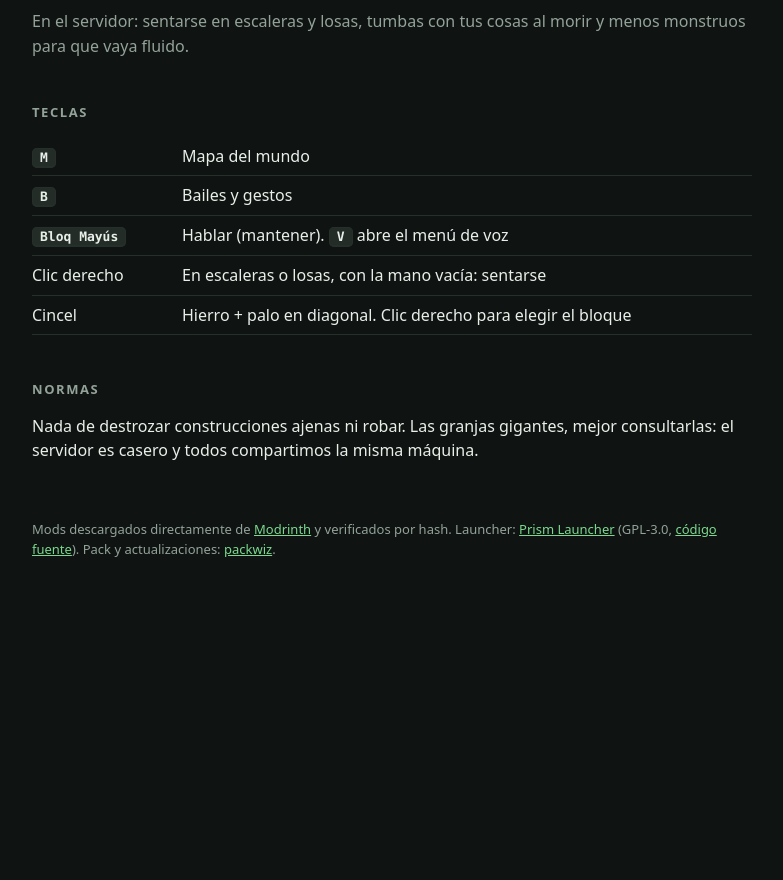
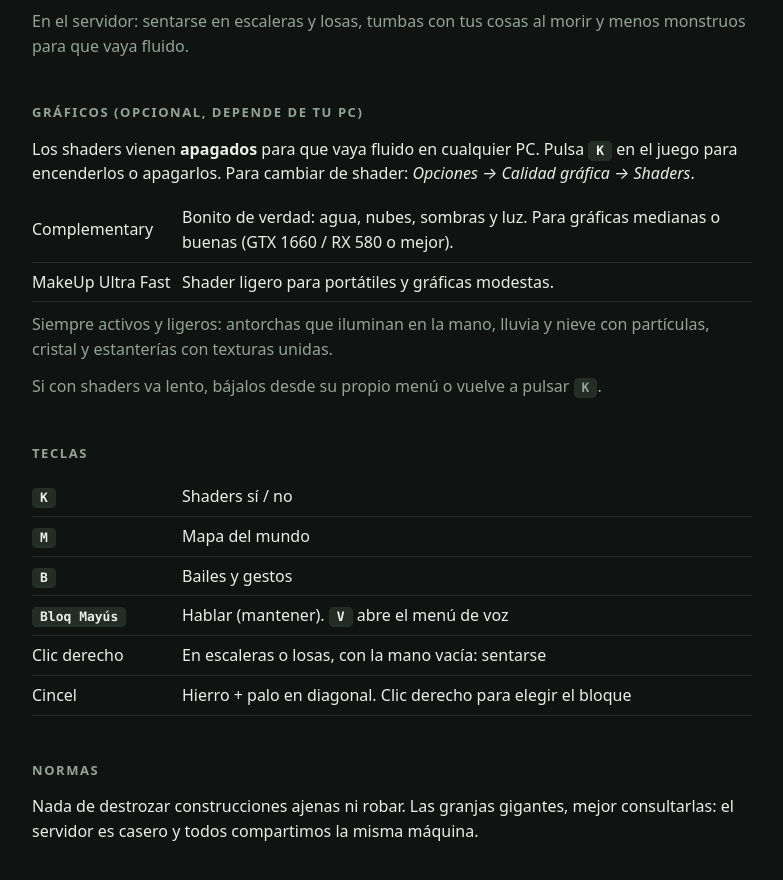
Before and after one commit to JosepOli/olive-smp, a plain HTML site: page index.html in a window 1280 px wide. Shown: the part 1464-2344 px from the top of the page, without its empty margins (248-1031 px from the left). Before the commit the page ends 2100 px from the top, so only its background shows below. Drawn offline with Linux system fonts and the light colour scheme; no server answers.

Commit message:
1.1.0: Iris (shaders apagados por defecto), Complementary, MakeUp, Continuity, Particle Rain, LambDynamicLights

```diff
--- a/index.html
+++ b/index.html
@@ -51,7 +51,7 @@ footer{margin-top:56px;font-size:13px;color:var(--mut)} a{color:var(--acc)}
 <p class="note"><b>Lista blanca:</b> solo entra quien esté apuntado. Pásale a Josep tu <b>nombre de Minecraft</b> exacto antes de jugar.</p>
 
 <details><summary>¿Usas la app de Modrinth, Prism en Linux/Mac u otro launcher?</summary>
-<p style="margin-top:10px">Descarga <a href="https://github.com/JosepOli/olive-smp/releases/download/v1.0.0/Olive-SMP-1.0.0.mrpack">Olive-SMP-1.0.0.mrpack</a> e impórtalo (en Modrinth App: <i>+ → Importar</i>; en Prism: <i>Añadir instancia → Importar</i>). El servidor ya viene en la lista de multijugador.</p>
+<p style="margin-top:10px">Descarga <a href="https://github.com/JosepOli/olive-smp/releases/download/v1.1.0/Olive-SMP-1.1.0.mrpack">Olive-SMP-1.1.0.mrpack</a> e impórtalo (en Modrinth App: <i>+ → Importar</i>; en Prism: <i>Añadir instancia → Importar</i>). El servidor ya viene en la lista de multijugador.</p>
 <p class="mut">Con este método los mods no se actualizan solos: si Josep cambia algo, vuelve a importar el pack desde esta página.</p></details>
 
 <h2>Qué trae</h2>
@@ -59,8 +59,18 @@ footer{margin-top:56px;font-size:13px;color:var(--mut)} a{color:var(--acc)}
 <p class="mut" style="margin-top:12px">Además, en segundo plano: Cloth Config API, Entity Culling, Fabric API, FerriteCore, Fusion (Connected Textures), ImmediatelyFast, Lithium, Mod Menu, No Chat Reports, Text Placeholder API, Player Animation Library, SuperMartijn642&#x27;s Config Lib, SuperMartijn642&#x27;s Core Lib.</p>
 <p class="mut">En el servidor: sentarse en escaleras y losas, tumbas con tus cosas al morir y menos monstruos para que vaya fluido.</p>
 
+<h2>Gráficos (opcional, depende de tu PC)</h2>
+<p>Los shaders vienen <b>apagados</b> para que vaya fluido en cualquier PC. Pulsa <kbd>K</kbd> en el juego para encenderlos o apagarlos. Para cambiar de shader: <i>Opciones → Calidad gráfica → Shaders</i>.</p>
+<table>
+<tr><td>Complementary</td><td>Bonito de verdad: agua, nubes, sombras y luz. Para gráficas medianas o buenas (GTX 1660 / RX 580 o mejor).</td></tr>
+<tr><td>MakeUp Ultra Fast</td><td>Shader ligero para portátiles y gráficas modestas.</td></tr>
+</table>
+<p class="mut" style="margin-top:10px">Siempre activos y ligeros: antorchas que iluminan en la mano, lluvia y nieve con partículas, cristal y estanterías con texturas unidas.</p>
+<p class="mut">Si con shaders va lento, bájalos desde su propio menú o vuelve a pulsar <kbd>K</kbd>.</p>
+
 <h2>Teclas</h2>
 <table>
+<tr><td><kbd>K</kbd></td><td>Shaders sí / no</td></tr>
 <tr><td><kbd>M</kbd></td><td>Mapa del mundo</td></tr>
 <tr><td><kbd>B</kbd></td><td>Bailes y gestos</td></tr>
 <tr><td><kbd>Bloq Mayús</kbd></td><td>Hablar (mantener). <kbd>V</kbd> abre el menú de voz</td></tr>
```
Also changed, not shown: 10 other files.
